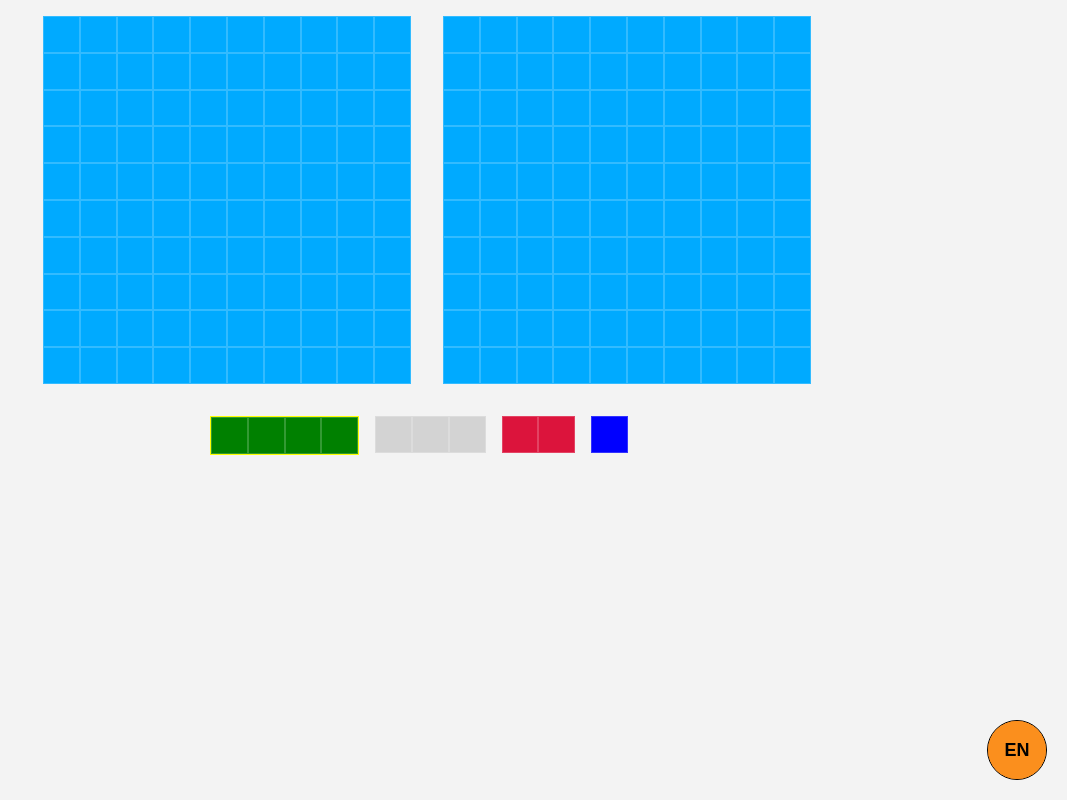
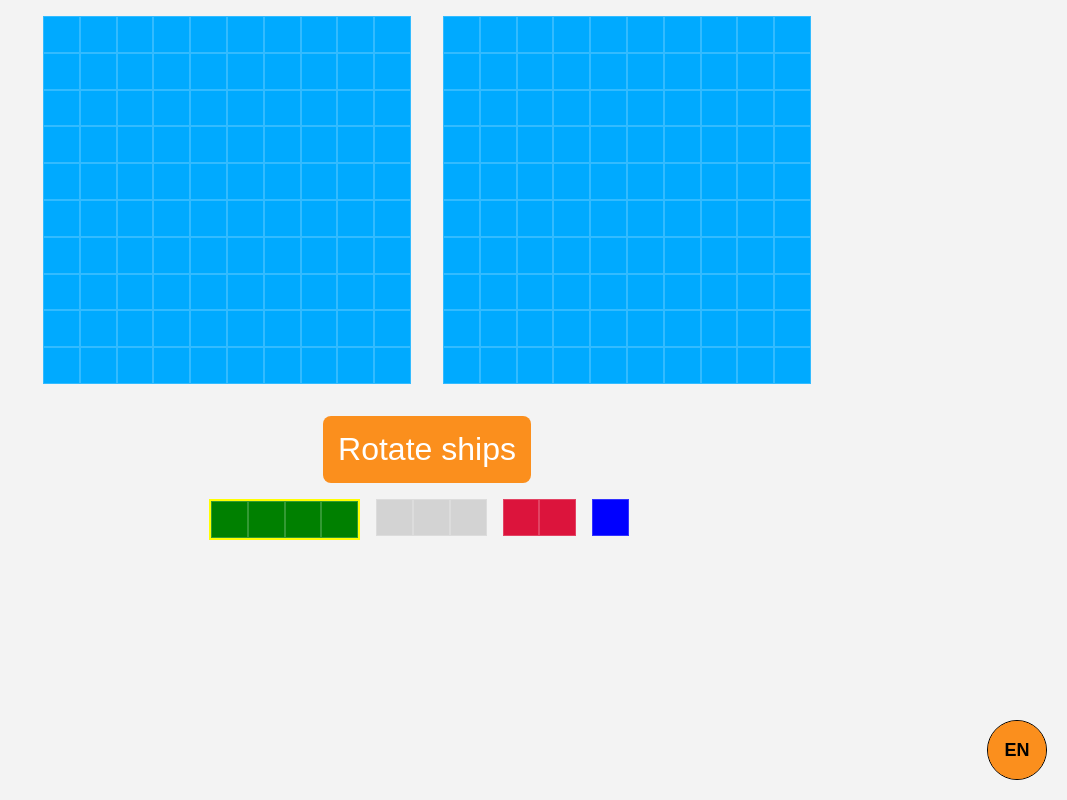
Before and after one commit to x3malmusic/vue-battleships, a Vue app in the folder frontend/: page /game in a window 1280 px wide. Shown: the whole page, without its empty margins (213-1280 px from the left). Built offline with nearby package versions, Linux system fonts and the light colour scheme; a web font is replaced by a local one.

Commit message:
select current ship

```diff
--- a/frontend/src/components/Board/Board.vue
+++ b/frontend/src/components/Board/Board.vue
@@ -1,7 +1,13 @@
 <template>
   <div class="board">
     <div class="battleship-grid user">
-      <div v-for="i in 100" class="board-cell"></div>
+      <div
+        v-for="i in 100"
+        class="board-cell"
+        :id="i"
+        :ref="`user${i}`"
+        @mouseover="setPossibleShipHere"
+      ></div>
     </div>
     <div class="battleship-grid computer">
       <div v-for="i in 100" class="board-cell"></div>
@@ -10,8 +16,85 @@
 </template>
 
 <script>
+import { mapState } from "vuex";
+
 export default {
   name: "Board",
+  computed: {
+    ...mapState(["currentShip", "direction"]),
+  },
+  methods: {
+    setPossibleShipHere(e) {
+      // console.log(e.target.id);
+      const shipPosition = parseInt(e.target.id);
+
+      const cannotPlaceShip = this.checkIfCanPlaceShip(
+        shipPosition,
+        this.currentShip,
+        this.direction
+      );
+
+      if (!cannotPlaceShip) {
+        if (this.direction) {
+          this.placePossibleShip(shipPosition);
+        } else this.placePossibleShip(shipPosition, 10);
+      }
+    },
+
+    placePossibleShip(shipPosition, step = 1) {
+      this.clearClassList();
+      for (let i = 0; i < this.currentShip.size; i++) {
+        let id = shipPosition + i * step;
+        this.$refs[`user${id}`][0].className += " possible-ship";
+      }
+    },
+
+    checkValidPosition(positions, step, shipPosition) {
+      for (let i = 0; i < 10; i++) {
+        let validPosition = positions.some(
+          (pos) => pos + i * step === shipPosition
+        );
+        if (validPosition) {
+          return true;
+        }
+      }
+      return false;
+    },
+
+    allowedPositions(possiblePositions, shipSize) {
+      return possiblePositions.slice(0, shipSize - 1);
+    },
+
+    checkIfCanPlaceShip(shipPosition, ship, horizontal = true) {
+      if (ship.size === 1) return;
+      const horizontalPos = [10, 9, 8];
+      const verticalPos = [91, 81, 71];
+
+      if (horizontal) {
+        return this.checkValidPosition(
+          this.allowedPositions(horizontalPos, ship.size),
+          10,
+          shipPosition
+        );
+      } else
+        return this.checkValidPosition(
+          this.allowedPositions(verticalPos, ship.size),
+          1,
+          shipPosition
+        );
+    },
+
+    clearClassList() {
+      for (let i = 1; i < 101; i++) {
+        let possibleShip = this.$refs[`user${i}`][0];
+
+        possibleShip.className = possibleShip.className
+          .split(" ")
+          .filter((c) => c !== "possible-ship")
+          .join(" ");
+      }
+    },
+  },
 };
 </script>
 
--- a/frontend/src/components/Board/board.scss
+++ b/frontend/src/components/Board/board.scss
@@ -12,9 +12,12 @@
       border: 1px solid $color_board_cell_border;
 
       &:hover {
-        background: $color_board_cell_hover;
         cursor: pointer;
       }
     }
+
+    .possible-ship {
+      background: $color_board_cell_hover;
+    }
   }
 }
--- a/frontend/src/components/Ships/Ships.vue
+++ b/frontend/src/components/Ships/Ships.vue
@@ -1,17 +1,18 @@
 <template>
   <div class="ships">
-    <div
-      v-for="ship in ships"
-      :key="ship.name"
-      :class="ship.name + chosenShip(ship.name)"
-    >
-      <div class="ship">
+    <app-button @click="setDirection(!direction)">Rotate ships</app-button>
+    <div class="ships-wrapper">
+      <div
+        v-for="ship in ships"
+        :key="ship.name"
+        :class="ship.name + chosenShip(ship.name)"
+      >
         <div
           v-for="deck in ship.size"
           class="cell"
           :key="ship.name + deck"
           :id="ship.name"
-          @click="chooseShip"
+          @click="chooseCurrentShip(ship)"
         ></div>
       </div>
     </div>
@@ -19,23 +20,26 @@
 </template>
 
 <script>
+import { mapState, mapMutations } from "vuex";
+import AppButton from "../Button/AppButton";
+
 export default {
   name: "Ships",
-  data: () => ({
-    ships: [
-      { name: "deck-4", size: 4 },
-      { name: "deck-3", size: 3 },
-      { name: "deck-2", size: 2 },
-      { name: "deck-1", size: 1 },
-    ],
-    currentShip: "deck-4",
-  }),
+  components: {
+    AppButton,
+  },
+  computed: {
+    ...mapState(["ships", "currentShip", "direction"]),
+  },
   methods: {
-    chooseShip(e) {
-      this.currentShip = e.target.id;
+    ...mapMutations(["setCurrentShip", "setDirection"]),
+
+    chooseCurrentShip({ name, size }) {
+      this.setCurrentShip({ name, size });
     },
+
     chosenShip(ship) {
-      return ship === this.currentShip ? " current-ship" : "";
+      return ship === this.currentShip.name ? " current-ship" : "";
     },
   },
 };
--- a/frontend/src/components/Ships/ships.scss
+++ b/frontend/src/components/Ships/ships.scss
@@ -1,6 +1,13 @@
 .ships {
+  padding: 1rem;
+  text-align: center;
+
+  button {
+    margin-bottom: 1rem;
+  }
+
+  &-wrapper {
     display: flex;
-  padding: 1rem;
 
     .cell {
       width: $cell_size;
@@ -8,8 +15,13 @@
       border: 1px solid $color_board_cell_border;
     }
 
-  .ship {
+    .current-ship {
+      border: 2px solid yellow;
+    }
+
+    .deck-1, .deck-2, .deck-3, .deck-4 {
       display: flex;
+      margin-right: 1rem;
       transition: opacity ease-in .1s;
 
       &:hover {
@@ -17,29 +29,21 @@
       }
     }
 
-  .current-ship {
-    border: 1px solid yellow;
-  }
-
-  .deck-1, .deck-2, .deck-3, .deck-4 {
-    display: flex;
-    flex-direction: column;
-    margin-right: 1rem;
-  }
-
-  .deck-1 .ship {
+    .deck-1 .cell {
       background: blue;
     }
 
-  .deck-2 .ship {
+    .deck-2 .cell {
       background: crimson;
     }
 
-  .deck-3 .ship {
+    .deck-3 .cell {
       background: lightgray;
     }
 
-  .deck-4 .ship {
+    .deck-4 .cell {
       background: green;
     }
   }
+
+}
--- a/frontend/src/store/index.js
+++ b/frontend/src/store/index.js
@@ -12,7 +12,8 @@ export default new Vuex.Store({
       { name: "deck-2", size: 2 },
       { name: "deck-1", size: 1 },
     ],
-    currentShip: "deck-4",
+    currentShip: { name: "deck-4", size: 4 },
+    direction: true,
   },
   mutations: {
     ...mutations,
--- a/frontend/src/store/mutations.js
+++ b/frontend/src/store/mutations.js
@@ -2,4 +2,8 @@ export default {
   setCurrentShip(state, ship) {
     state.currentShip = ship;
   },
+
+  setDirection(state, direction) {
+    state.direction = direction;
+  },
 };
```
Lines whose indentation alone changed are shown as unchanged.
